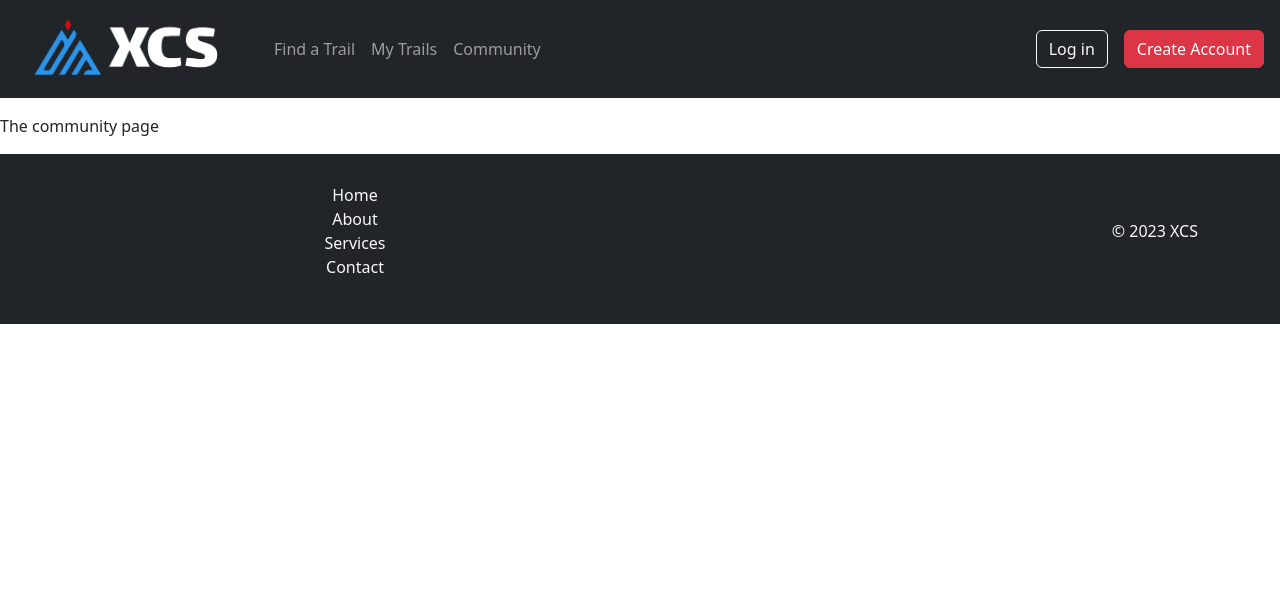
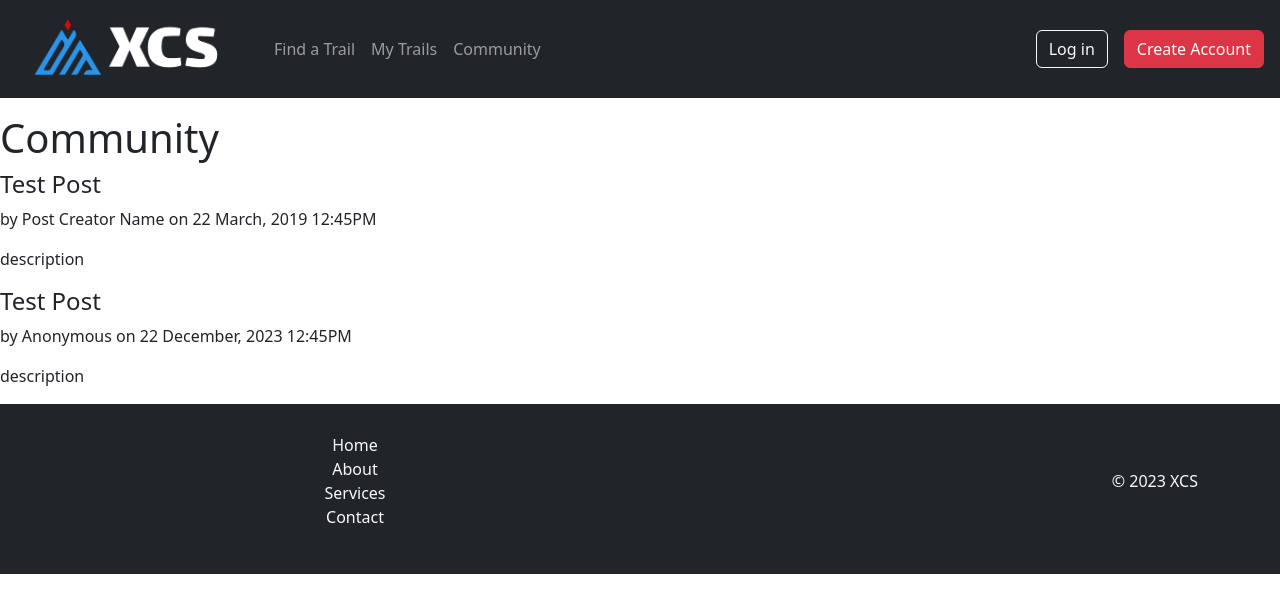
Before and after one commit to kmaule15/xcski-frontend, a React (Create React App) app: page /community in a window 1280 px wide. Shown: the top 612 px of the page. Built offline with nearby package versions, Linux system fonts and the light colour scheme.

Commit message:
started basic community pages and added interfaces

```diff
--- a/src/components/Community/Community.tsx
+++ b/src/components/Community/Community.tsx
@@ -1,5 +1,40 @@
+import { useCallback, useEffect, useRef, useState } from "react";
+import PostProps from "./Interfaces/PostProps";
+
+type BareBonesPost ={
+  title: string;
+  creatorName: string;
+  description?: string;
+  date: string;
+}
+
+//redo to use Post and Comment
 const Community = () => {
-  return <p>The community page</p>;
+  const ppl: BareBonesPost[]= [{
+    title: "Test Post",
+    creatorName: "Post Creator Name",
+    description: "description",
+    date: "22 March, 2019 12:45PM"
+  },
+    {
+      title: "Test Post",
+      creatorName: "Anonymous",
+      date: "22 December, 2023 12:45PM"
+    }
+  ];
+  const [posts, setPosts]= useState<BareBonesPost[]>(ppl);
+  return (<>
+  <h1>Community</h1>
+  {posts.map(p =>
+  <div>
+    <h4>{p.title}</h4>
+    <p>by {p.creatorName} on {p.date}</p>
+    <p>description</p>
+    <a></a>
+  </div>
+
+    )}
+  </>);
 };
 
 export default Community;
--- /dev/null
+++ b/src/components/Community/Interfaces/PostProps.tsx
@@ -0,0 +1,15 @@
+import CommentProps from "./CommentProps";
+
+interface PostProps {
+    //for url for getting post later
+    id: number;
+    title: string;
+    //TO-DO: string for now, chnage to user after creating user interface
+    creatorName: string;
+    //description could be first few lines of text? maybe redundancy
+    description?: string;
+    text: string;
+    comments: CommentProps[];
+    postTime: Date;
+  }
+  export default PostProps;
```
Also changed, not shown: src/components/Community/Comment.tsx (added, +10 -0 lines), src/components/Community/CommentForm.tsx (added, +7 -0 lines), src/components/Community/Interfaces/CommentProps.tsx (added, +9 -0 lines), src/components/Community/Interfaces/CommunityProps.tsx (added, +8 -0 lines), src/components/Community/Post.tsx (added, +18 -0 lines).
